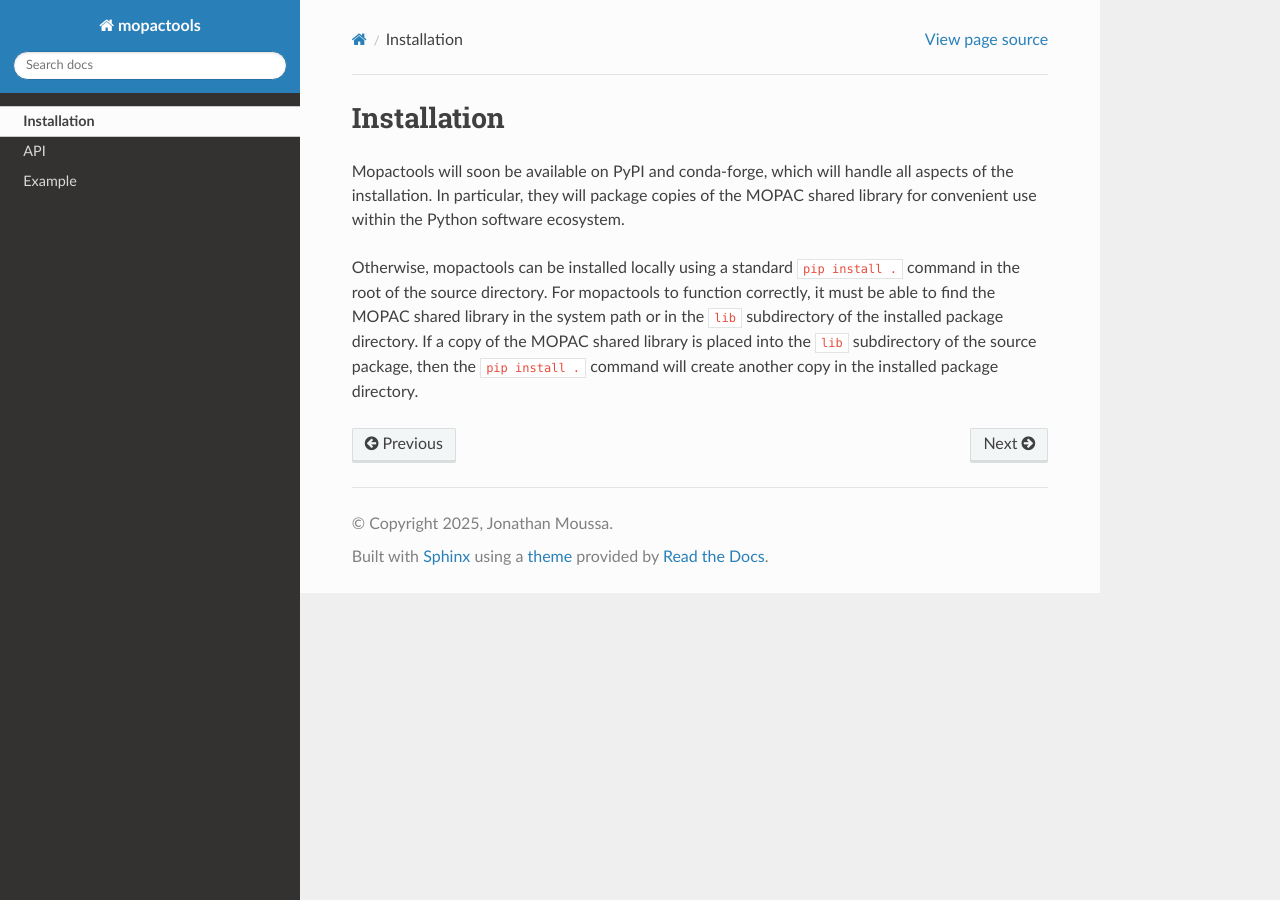
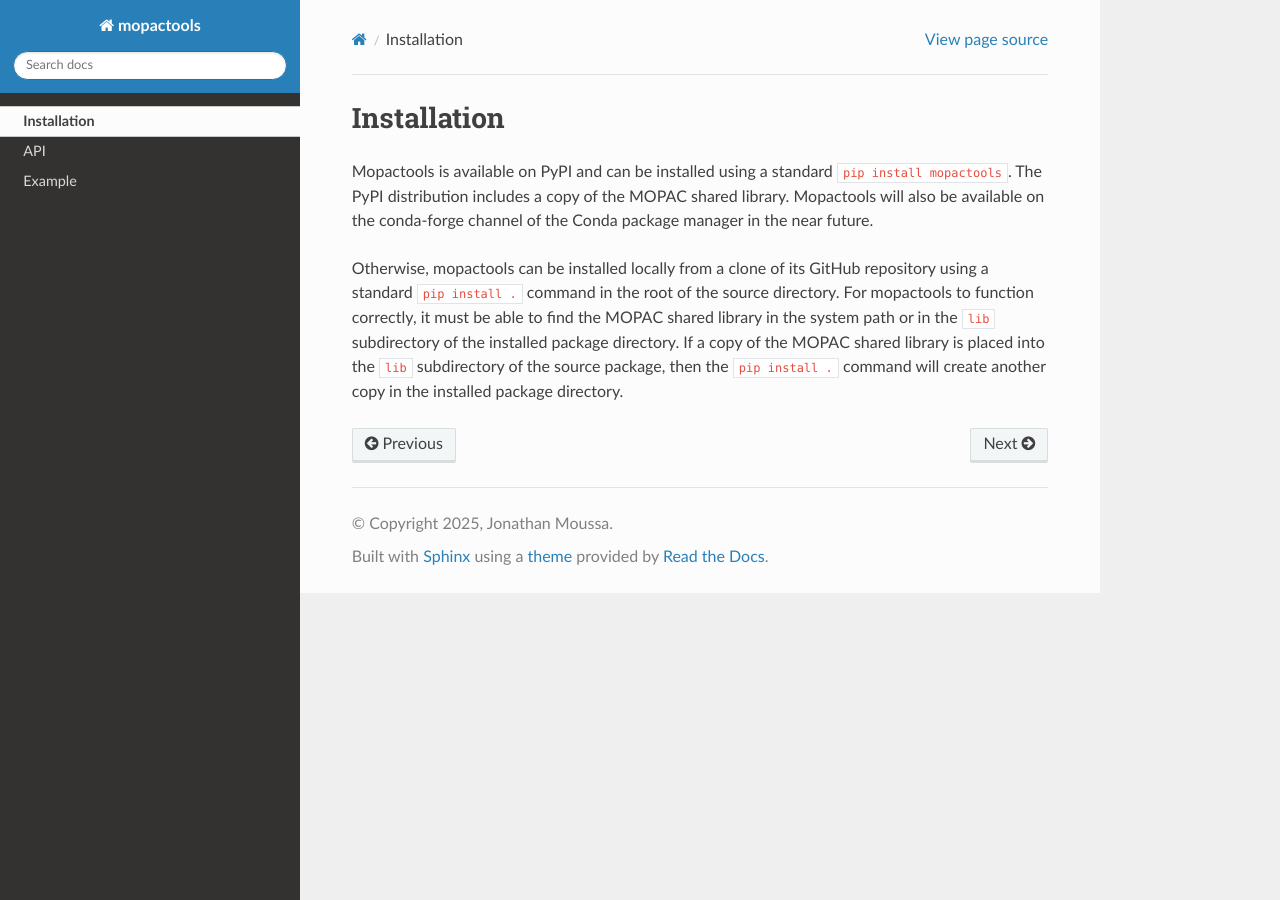
Before and after one commit to openmopac/mopactools, a Sphinx documentation site: the page built from docs/installation.rst, in a window 1280 px wide. Built offline with Sphinx 7.4.7 and the Read the Docs theme 3.1.0, drawn with Linux system fonts in a browser that asks for light colours.

Commit message:
Update docs w/ PyPI info

```diff
--- a/docs/installation.rst
+++ b/docs/installation.rst
@@ -1,10 +1,12 @@
 Installation
 ============
 
-Mopactools will soon be available on PyPI and conda-forge, which will handle all aspects of the installation. In particular,
-they will package copies of the MOPAC shared library for convenient use within the Python software ecosystem.
+Mopactools is available on PyPI and can be installed using a standard ``pip install mopactools``. The PyPI distribution
+includes a copy of the MOPAC shared library. Mopactools will also be available on the conda-forge channel of the Conda package
+manager in the near future.
 
-Otherwise, mopactools can be installed locally using a standard ``pip install .`` command in the root of the source directory.
-For mopactools to function correctly, it must be able to find the MOPAC shared library in the system path or in the ``lib``
-subdirectory of the installed package directory. If a copy of the MOPAC shared library is placed into the ``lib`` subdirectory
-of the source package, then the ``pip install .`` command will create another copy in the installed package directory.
+Otherwise, mopactools can be installed locally from a clone of its GitHub repository using a standard ``pip install .`` command
+in the root of the source directory. For mopactools to function correctly, it must be able to find the MOPAC shared library in
+the system path or in the ``lib`` subdirectory of the installed package directory. If a copy of the MOPAC shared library is
+placed into the ``lib`` subdirectory of the source package, then the ``pip install .`` command will create another copy in the
+installed package directory.
```
